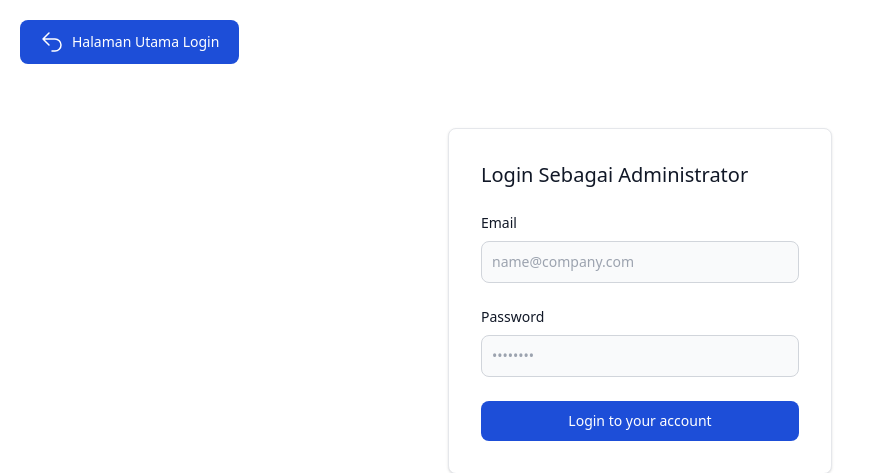
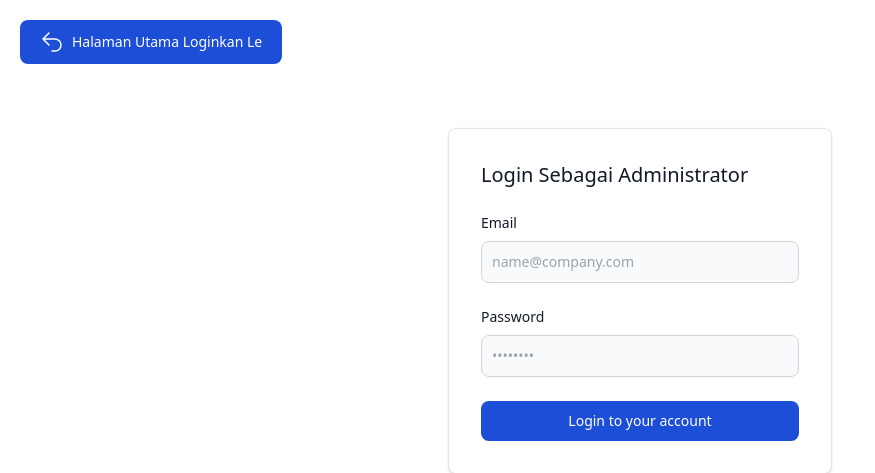
Before and after one commit to Mut-Surini/kepl-1, a PHP site: page /login.php in a window 1280 px wide. Shown: the top 473 px of the page, without its empty margins (0-875 px from the left). Run offline with PHP 8.4, Linux system fonts and the light colour scheme; some libraries are stand-ins or nearby versions.

Commit message:
Menganti teks login

```diff
--- a/login.php
+++ b/login.php
@@ -21,7 +21,7 @@
         <svg xmlns="http://www.w3.org/2000/svg" fill="none" viewBox="0 0 24 24" stroke-width="1.5" stroke="currentColor" class="size-6 mr-2">
         <path stroke-linecap="round" stroke-linejoin="round" d="M9 15 3 9m0 0 6-6M3 9h12a6 6 0 0 1 0 12h-3" />
         </svg>
-         Halaman Utama Login
+         Halaman Utama Loginkan Le
         </button>
     </a>
 
```
